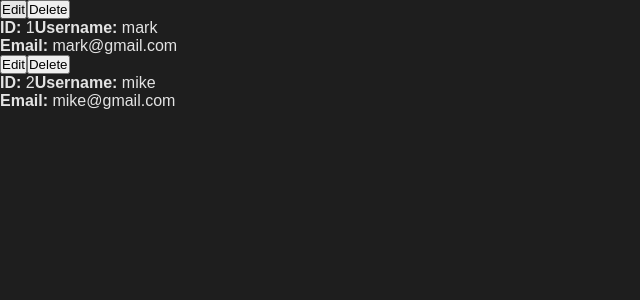
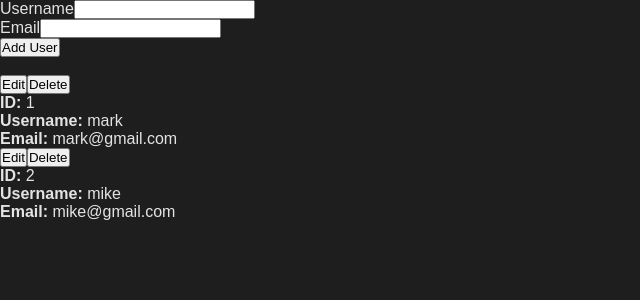
Before and after one commit to jackey890819/react-tutorial, a React (Vite) app: page / in a window 1280 px wide. Shown: the top 300 px of the page, without its empty margins (0-640 px from the left). Built offline with nearby package versions, Linux system fonts and the light colour scheme.

Commit message:
feat: add and delete item from parent list

```diff
--- a/src/App.jsx
+++ b/src/App.jsx
@@ -2,6 +2,11 @@ import { useState } from "react";
 import { UserDetails } from "./components/UserDetails";
 
 export default function App() {
+  const [addUserForm, setAddUserForm] = useState({
+    username: "",
+    email: "",
+  });
+  const [counter, setCounter] = useState(2);
   const [users, setUsers] = useState([
     {
       id: 1,
@@ -17,6 +22,50 @@ export default function App() {
 
   return (
     <div>
+      <div>
+        <form onSubmit={(e) => {
+          e.preventDefault();
+          // console.log(`${addUserForm.username} ${addUserForm.email}`);
+          const nuwUser = {
+            id: counter + 1,
+            username: addUserForm.username,
+            email: addUserForm.email,
+          };
+          setUsers((prev) => [...prev, nuwUser]);
+          setCounter(counter + 1);
+        }}>
+          <div>
+            <label htmlFor="username">Username</label>
+            <input
+              type="text"
+              name="username"
+              value={addUserForm.username}
+              onChange={(e) => {
+                setAddUserForm((prev) => ({
+                  ...prev,
+                  username: e.target.value,
+                }));
+              }}
+            />
+          </div>
+          <div>
+            <label htmlFor="email">Email</label>
+            <input
+              type="text"
+              name="email"
+              value={addUserForm.email}
+              onChange={(e) => {
+                setAddUserForm((prev) => ({
+                  ...prev,
+                  email: e.target.value,
+                }));
+              }}
+            />
+          </div>
+          <button>Add User</button>
+        </form>
+      </div>
+      <br />
       {users.map((user) => (
         <UserDetails key={user.id} user={user} setUsers={setUsers} />
       ))}
--- a/src/components/UserDetails.jsx
+++ b/src/components/UserDetails.jsx
@@ -16,7 +16,17 @@ export function UserDetails({ user, setUsers }) {
         >
           Edit
         </button>
-        <button>Delete</button>
+        <button
+          onClick={() => {
+            setUsers((currentUserState) =>
+              currentUserState.filter(
+                (currentUser) => currentUser.id !== user.id,
+              ),
+            );
+          }}
+        >
+          Delete
+        </button>
         {isEditing && (
           <button
             onClick={() => {
@@ -41,6 +51,7 @@ export function UserDetails({ user, setUsers }) {
       <div>
         <b>ID: </b>
         <span>{user.id}</span>
+        <br />
         <b>Username: </b>
         {isEditing ? (
           <input
```
